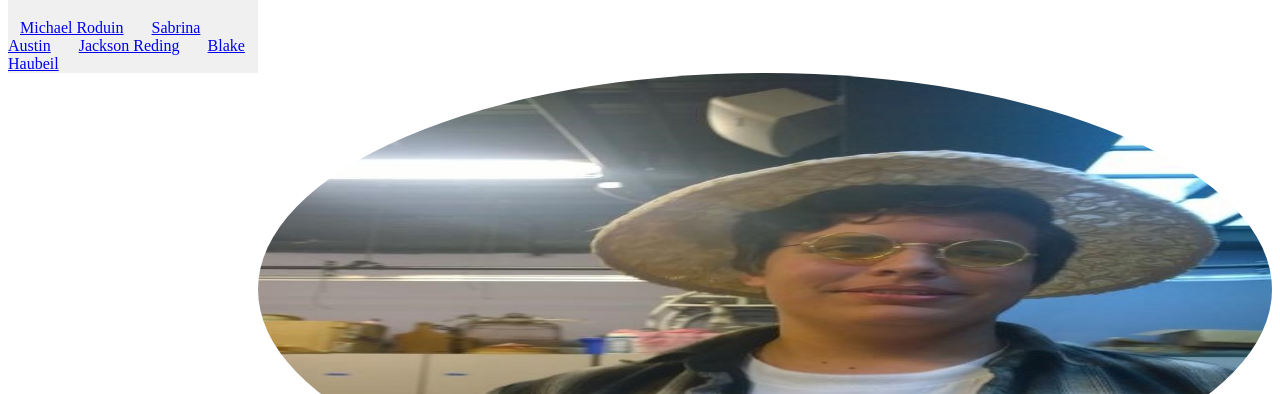
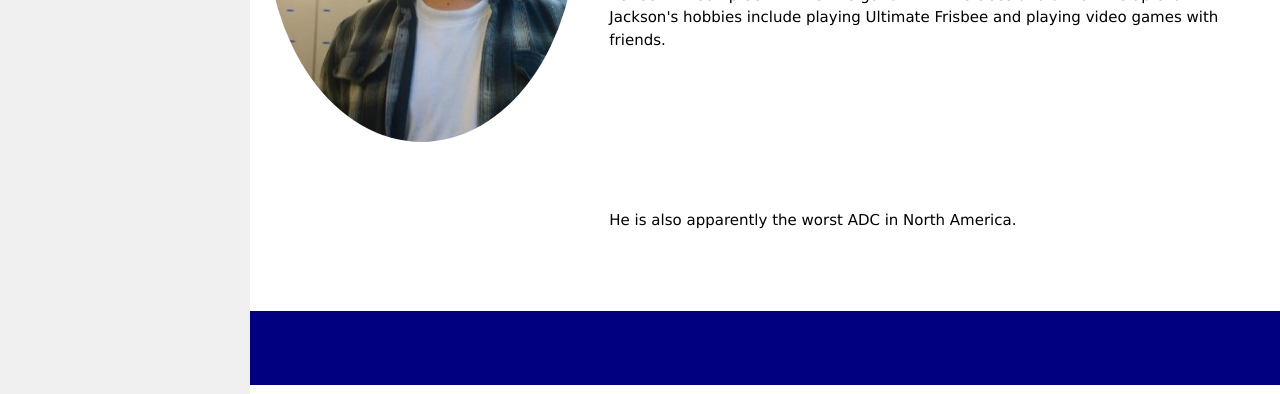
Before and after one commit to mroduin44/Coding-Club-Website, a plain HTML site: page Jackson.html in a window 1280 px wide. Shown: the part 355-749 px from the top of the page. Drawn offline with Linux system fonts and the light colour scheme; files that its build step writes are made by us from their sources.

Commit message:
fixed error

```diff
--- a/Jackson.html
+++ b/Jackson.html
@@ -3,7 +3,7 @@
 <head><meta charset="UTF-8"></head>
 <title>About Jackson</title>
 <meta name="viewport" content="width=device-width, initial-scale=1">
-<link rel="stylesheet" href="Css Code.css">
+<link rel="stylesheet" href="CssCode.css">
 <link rel="stylesheet" href="Background.css">
 <link rel="stylesheet" href="http://cdnjs.cloudflare.com/ajax/libs/font-awesome/4.6.3/css/font-awesome.min.css">
 <link rel="shortcut icon" type="image/x-icon" href="favicon.ico" />
```
Also changed, not shown: CssTutorial.html (+1 -1 lines), Michael.html (+1 -1 lines), Sabrina.html (+1 -1 lines), index.html (+1 -1 lines), Background.css (renamed from Css/Background.css), CssCode.css (renamed from Css/CssCode.css).
